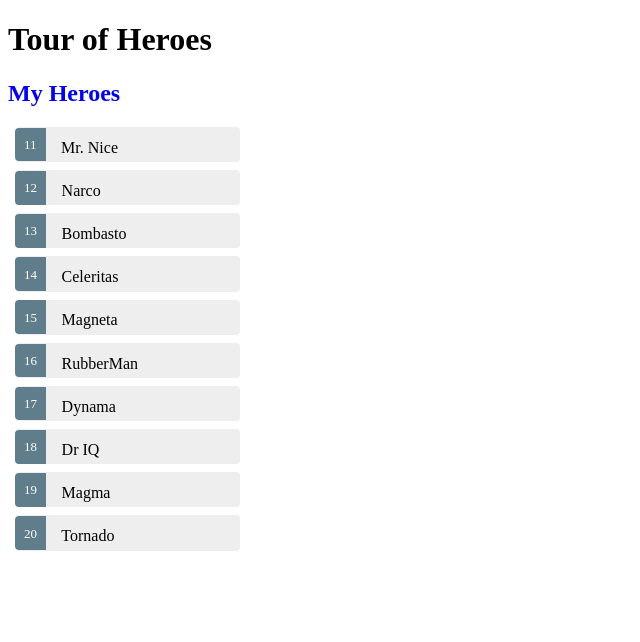
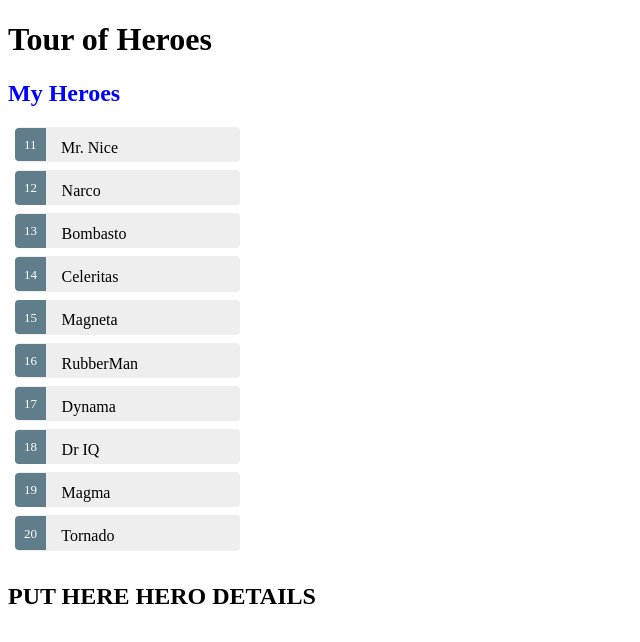
Before and after one commit to dmorosinotto/ngcli-tour-hero, an Angular app: page / in a window 1280 px wide. Shown: the top 642 px of the page, without its empty margins (0-640 px from the left). Built offline with nearby package versions, Linux system fonts and the light colour scheme.

Commit message:
step8 - manually create 1st component: hero-detail + register into app.module to use it inside AppComponent

```diff
--- a/src/app/app.component.ts
+++ b/src/app/app.component.ts
@@ -39,6 +39,7 @@ const HEROES: Hero[] = [
     <input [(ngModel)]="selectedHero.name" placeholder="name"/>
   </div>
 </div>
+<hero-detail></hero-detail>
   `
 })
 export class AppComponent {
--- a/src/app/app.module.ts
+++ b/src/app/app.module.ts
@@ -3,10 +3,12 @@ import { BrowserModule } from '@angular/platform-browser';
 import { NgModule } from '@angular/core';
 
 import { AppComponent } from './app.component';
+import { HeroDetailComponent } from './hero-detail.component';
 
 @NgModule({
   declarations: [
     AppComponent
+    ,HeroDetailComponent
   ],
   imports: [
     BrowserModule,
--- /dev/null
+++ b/src/app/hero-detail.component.ts
@@ -0,0 +1,8 @@
+import { Component } from '@angular/core';
+
+@Component({
+  selector: 'hero-detail',
+  template: `<h2>PUT HERE HERO DETAILS</h2>`
+})
+export class HeroDetailComponent {
+}
```
